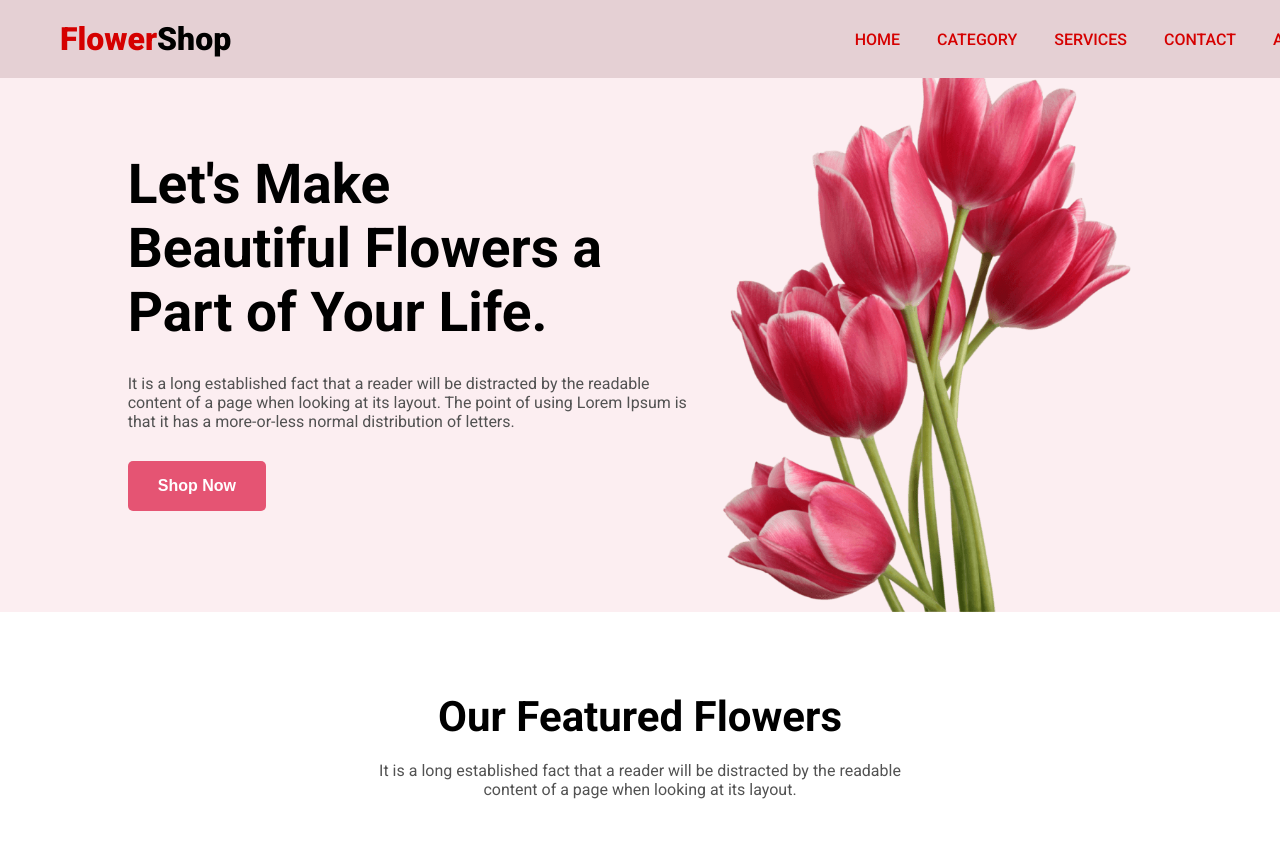
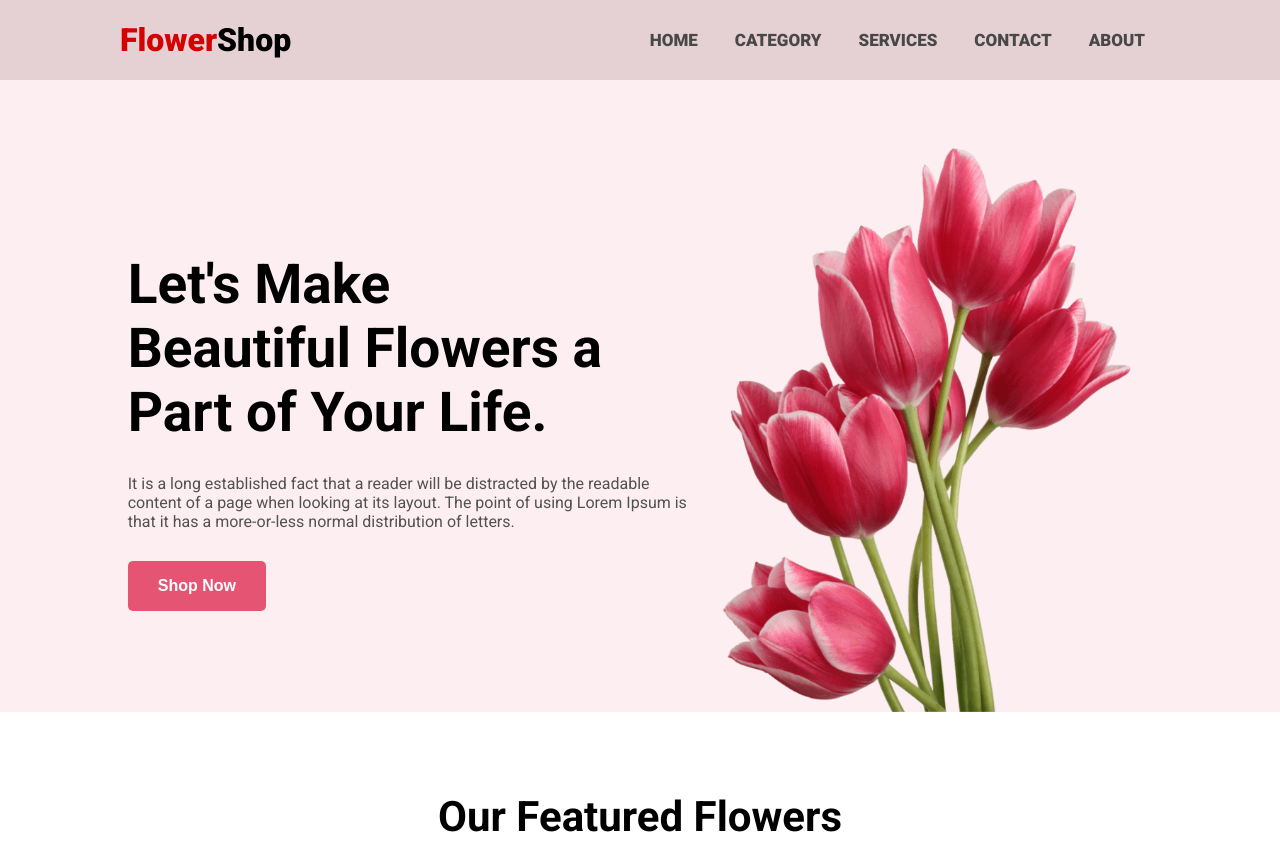
Before and after one commit to Jahid462/flower-shop, a plain HTML site: page index.html in a window 1280 px wide. Shown: the top 844 px of the page. Drawn offline with Linux system fonts and the light colour scheme.

Commit message:
navbar updated

```diff
--- a/css/style.css
+++ b/css/style.css
@@ -40,15 +40,20 @@ p{
     background-color: #FCEEF1;
     width: 100%;
 }
+.header_section{
+    background-color: #e5d0d4;
+    width: 100%;
+    height: 80px;
+    display: flex;
+    justify-content: space-around;
+    position: fixed;
+    top: 0;
+}
 .navbar{
     display: flex;
     justify-content: space-between;
     align-items: center;
     padding: 20px 60px;
-    background-color: #e5d0d4;
-    position: fixed;
-    top: 0;
-    width: 100%;
 }
 .logo h1{
     font-weight: 900;
@@ -74,9 +79,9 @@ p{
 }
 .menus li a{
     padding: 10px 15px;
-    color: #d50000;
-    font-size: 16px;
-    font-weight: 500;
+    color: #484848;
+    font-size: 17px;
+    font-weight: 900;
     text-transform: uppercase;
 }
 .menus li a:hover{
@@ -88,7 +93,7 @@ p{
 
 .banner_container{
     height: 562px;
-    padding-top: 50px;
+    padding-top: 150px;
     margin: auto;
     display: flex;
     justify-content: space-around;
@@ -259,6 +264,9 @@ p{
 .subscribe_section p{
     margin: 15px 0;
 }
+.subscribe_section form{
+    padding-top: 15px;
+}
 .subscribe_section form input[type="text"]{
     border: none;
     outline: none;
--- a/index.html
+++ b/index.html
@@ -16,7 +16,8 @@
 
     <body>
         <header class="header">
-            <nav class="navbar">
+            <div class="header_section">
+                <nav class="navbar container">
                     <div class="logo">
                         <h1><span>Flower</span>Shop</h1>
                     </div>
@@ -28,6 +29,7 @@
                         <li><a href="#">About</a></li>
                     </ul>
                 </nav>
+            </div>
             <section class="banner_container container">
                 <div class="banner_desc">
                     <h1>Let's Make<br> Beautiful Flowers a<br> Part of Your Life.</h1>
```
Lines whose indentation alone changed are shown as unchanged.
